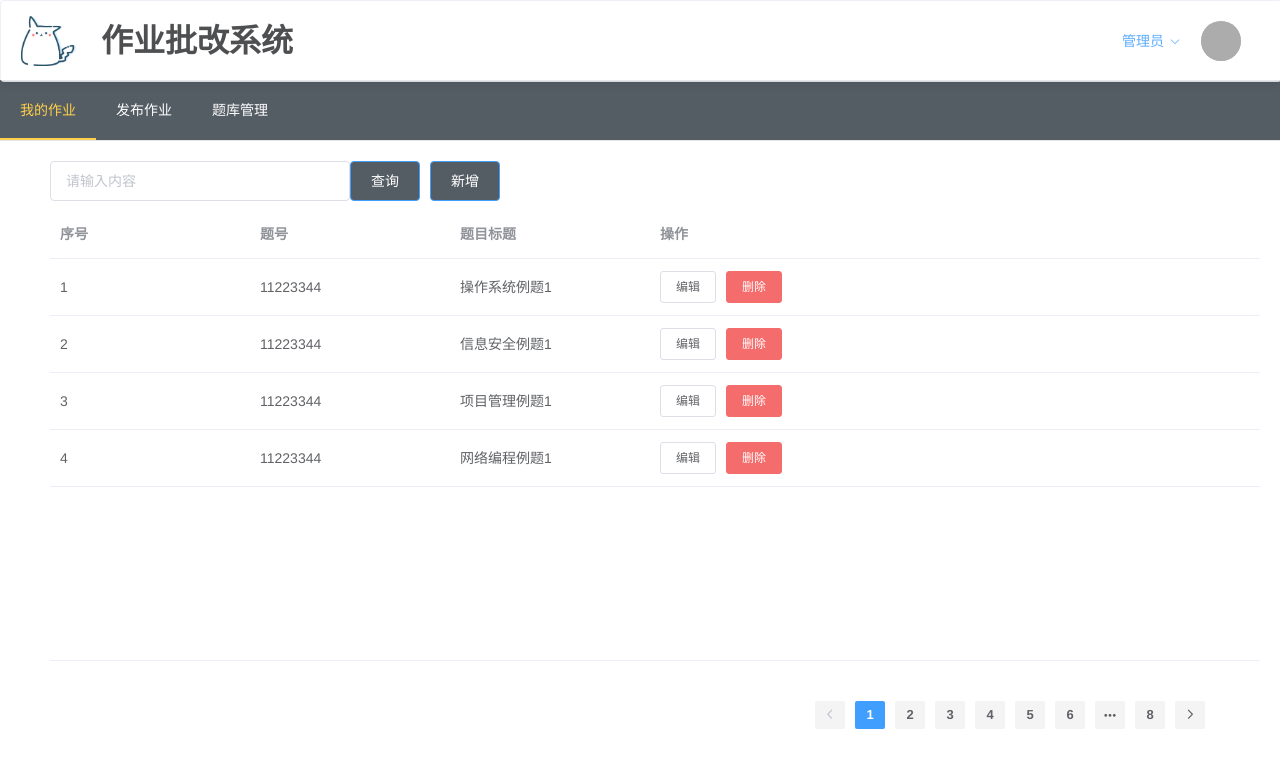
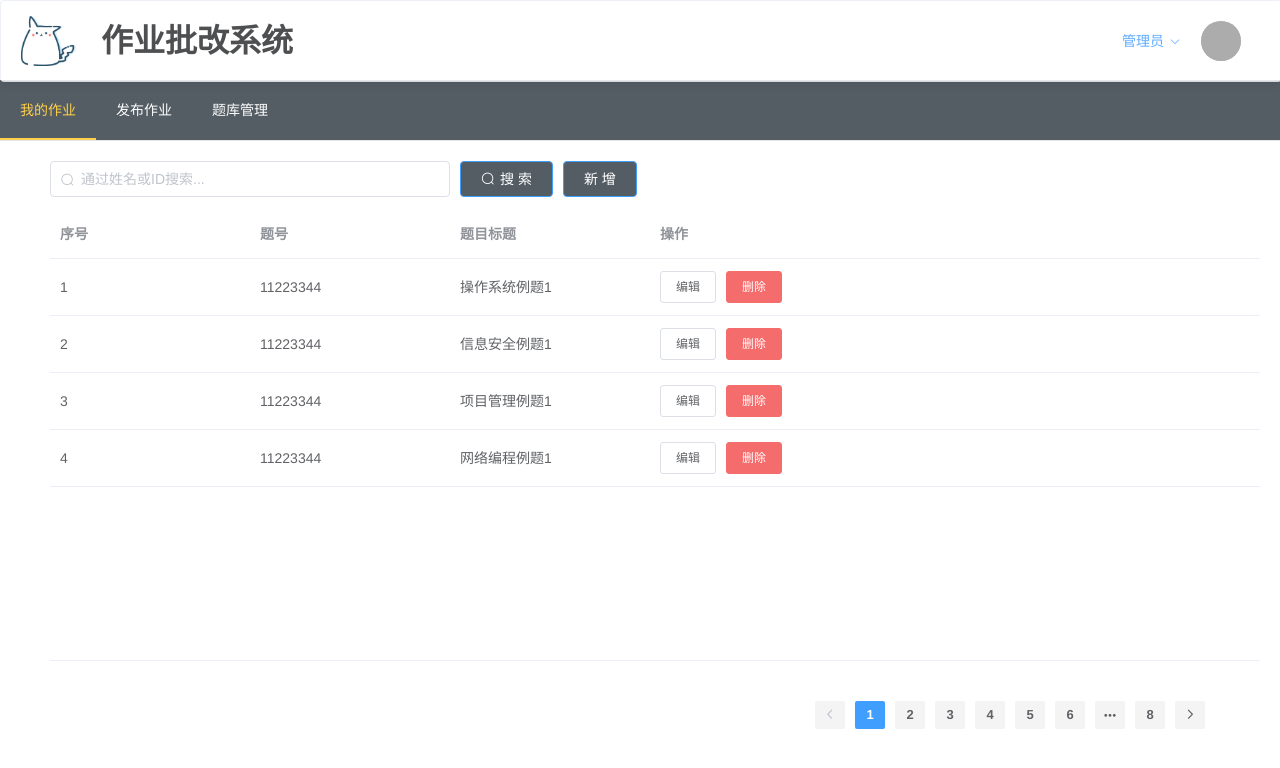
Before and after one commit to FYZ9628/vue-workpigai, a Vue app: page /bankManagement in a window 1280 px wide. Shown: the top 768 px of the page. Built offline with nearby package versions, Linux system fonts and the light colour scheme; grey boxes are pictures that could not be loaded.

Commit message:
统一已完成的界面（管理员学生信息、教师信息；教师作业列表、教师题库管理；学生作业列表）的搜索框、搜索按钮、新增按钮样式； 修改公共界面CommonHeader，增加退出登录按钮 提交人：蒙坚

```diff
--- a/src/components/AdminHome.vue
+++ b/src/components/AdminHome.vue
@@ -1,9 +1,9 @@
 <template>
   <div>
-    <el-row style="z-index: 0;">
+    <el-row style="z-index: 1;">
       <CommonHeader style="position: absolute;width: 100%;"></CommonHeader>
     </el-row>
-    <el-row style="z-index: 1;">
+    <el-row style="z-index: 0;">
       <nav-menu></nav-menu>
       <router-view/>
     </el-row>
--- a/src/components/admin/StudentInfo.vue
+++ b/src/components/admin/StudentInfo.vue
@@ -6,17 +6,18 @@
 
           <el-input
             @keyup.enter.native="searchClick"
-            placeholder="通过书名或作者搜索..."
+            placeholder="通过姓名或ID搜索..."
             prefix-icon="el-icon-search"
-            size="small"
+            size="medium"
             style="width: 400px;margin-right: 10px"
             v-model="keywords">
           </el-input>
-          <el-button size="small" type="primary" icon="el-icon-search" @click="searchClick">搜索</el-button>
+          <el-button size="medium" type="primary" icon="el-icon-search" style="background-color: #545c64"
+                     @click="searchClick">搜 索</el-button>
 
 <!--          <el-input style="width: 300px" v-model="input" placeholder="请输入内容"></el-input>-->
 <!--          <el-button type="primary" style="background-color: #545c64" v-on:click="getUsers">查询</el-button>-->
-          <el-button type="primary" style="background-color: #545c64" @click="handleAdd">新增</el-button>
+          <el-button size="medium" type="primary" style="background-color: #545c64" @click="handleAdd">新 增</el-button>
 
         </div>
 
--- a/src/components/admin/TeacherInfo.vue
+++ b/src/components/admin/TeacherInfo.vue
@@ -6,17 +6,18 @@
 
           <el-input
             @keyup.enter.native="searchClick"
-            placeholder="通过书名或作者搜索..."
+            placeholder="通过姓名或ID搜索..."
             prefix-icon="el-icon-search"
-            size="small"
+            size="medium"
             style="width: 400px;margin-right: 10px"
             v-model="keywords">
           </el-input>
-          <el-button size="small" type="primary" icon="el-icon-search" @click="searchClick">搜索</el-button>
+          <el-button size="medium" type="primary" icon="el-icon-search"
+                     style="background-color: #545c64"@click="searchClick">搜 索</el-button>
 
 <!--          <el-input style="width: 300px" v-model="input" placeholder="请输入内容"></el-input>-->
 <!--          <el-button type="primary" style="background-color: #545c64" v-on:click="getUsers">查询</el-button>-->
-          <el-button type="primary" style="background-color: #545c64" @click="handleAdd">新增</el-button>
+          <el-button size="medium" type="primary"  style="background-color: #545c64" @click="handleAdd">新 增</el-button>
 
         </div>
 
--- a/src/components/common/CommonHeader.vue
+++ b/src/components/common/CommonHeader.vue
@@ -1,17 +1,18 @@
 <template>
   <el-card class="common-header">
-    <a href="/index">
+    <a >
       <img src="../../assets/icon2.png" alt="" width="55px" style="float: left;margin-top: -5px;">
     </a>
     <span style="font-size: 32px;font-weight: bold;position:absolute;left: 100px">作业批改系统</span>
 
     <div style="float: right;padding-right: 10px">
-      <el-dropdown  >
+      <el-dropdown  show-timeout="10" hide-timeout="50">
         <span class="el-dropdown-link" style="margin-right: 20px">
         管理员<i class="el-icon-arrow-down el-icon--right"></i>
         </span>
-        <el-dropdown-menu slot="dropdown">
-          <el-dropdown-item>修改密码</el-dropdown-item>
+        <el-dropdown-menu slot="dropdown" >
+          <el-dropdown-item divided="true">修改密码</el-dropdown-item>
+          <el-dropdown-item divided="true">退出登录</el-dropdown-item>
 <!--          <el-dropdown-item divided @click.native="logout">退出登录</el-dropdown-item>-->
         </el-dropdown-menu>
         <span style="float: right;padding-right: 10px">
--- a/src/components/student/StudentIndex.vue
+++ b/src/components/student/StudentIndex.vue
@@ -8,11 +8,12 @@
             @keyup.enter.native="searchClick"
             placeholder="请输入发布教师、作业标题"
             prefix-icon="el-icon-search"
-            size="small"
+            size="medium"
             style="width: 400px;margin-right: 10px"
             v-model="keywords">
           </el-input>
-          <el-button size="small" type="primary" icon="el-icon-search" @click="searchClick">搜索</el-button>
+          <el-button size="medium" type="primary" icon="el-icon-search"
+                     style="background-color: #545c64" @click="searchClick">搜 索</el-button>
 
 <!--          <el-input style="width: 300px" v-model="input" placeholder="请输入内容"></el-input>-->
 <!--          <el-button type="primary" style="background-color: #545c64" v-on:click="getUsers">查询</el-button>-->
--- a/src/components/teacher/BankManagement.vue
+++ b/src/components/teacher/BankManagement.vue
@@ -3,9 +3,20 @@
     <el-container>
       <el-header style="padding-top: 20px;padding-left: 50px;text-align:left;">
         <div >
-          <el-input style="width: 300px" v-model="input" placeholder="请输入内容"></el-input>
-          <el-button type="primary" style="background-color: #545c64" v-on:click="getUsers">查询</el-button>
-          <el-button type="primary" style="background-color: #545c64" @click="handleAdd">新增</el-button>
+          <el-input
+            @keyup.enter.native="searchClick"
+            placeholder="通过姓名或ID搜索..."
+            prefix-icon="el-icon-search"
+            size="medium"
+            style="width: 400px;margin-right: 10px"
+            v-model="keywords">
+          </el-input>
+          <el-button size="medium" type="primary" icon="el-icon-search" style="background-color: #545c64"
+                     @click="searchClick">搜 索</el-button>
+
+          <!--          <el-input style="width: 300px" v-model="input" placeholder="请输入内容"></el-input>-->
+          <!--          <el-button type="primary" style="background-color: #545c64" v-on:click="getUsers">查询</el-button>-->
+          <el-button size="medium" type="primary" style="background-color: #545c64" @click="handleAdd">新 增</el-button>
 
         </div>
 
@@ -183,7 +194,9 @@
           title: '',
           detail: '',
           answer: '',
-        }
+        },
+
+        keywords: '',
       }
     },
 
--- a/src/components/teacher/TeacherWork.vue
+++ b/src/components/teacher/TeacherWork.vue
@@ -3,8 +3,17 @@
     <el-container>
       <el-header style="padding-top: 20px;padding-left: 50px;text-align:left;">
         <div >
-          <el-input style="width: 300px" v-model="input" placeholder="请输入内容"></el-input>
-          <el-button type="primary" style="background-color: #545c64" v-on:click="getUsers">查询</el-button>
+
+          <el-input
+            @keyup.enter.native="searchClick"
+            placeholder="通过作业标题搜索..."
+            prefix-icon="el-icon-search"
+            size="medium"
+            style="width: 400px;margin-right: 10px"
+            v-model="keywords">
+          </el-input>
+          <el-button size="medium" type="primary" icon="el-icon-search" style="background-color: #545c64"
+                     @click="searchClick">搜 索</el-button>
 
         </div>
 
@@ -96,7 +105,7 @@
           endTime: '2019-6-25 13:00:00 ',
         },
 ],
-
+        keywords: '',
 
         // 完成进度数据
         processData:{
```
